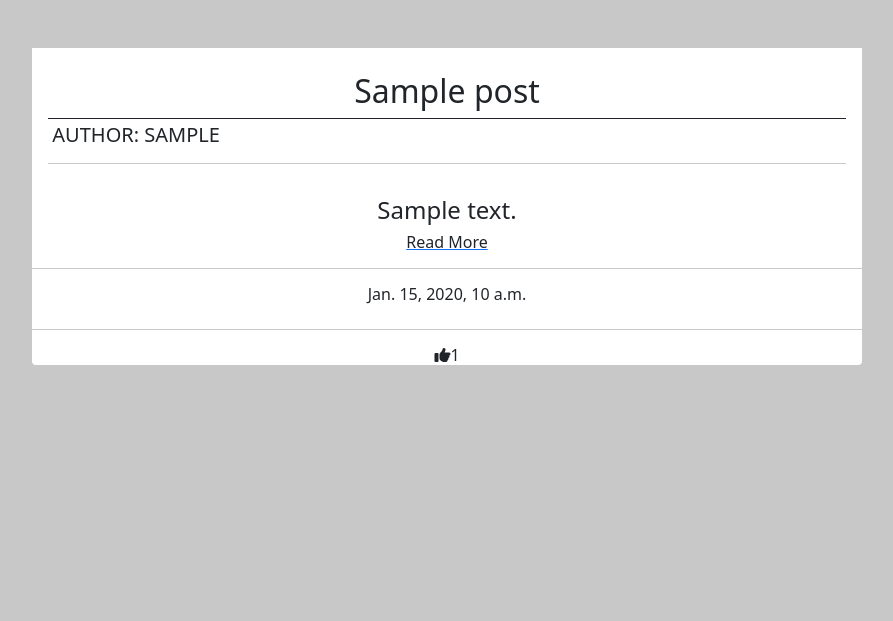
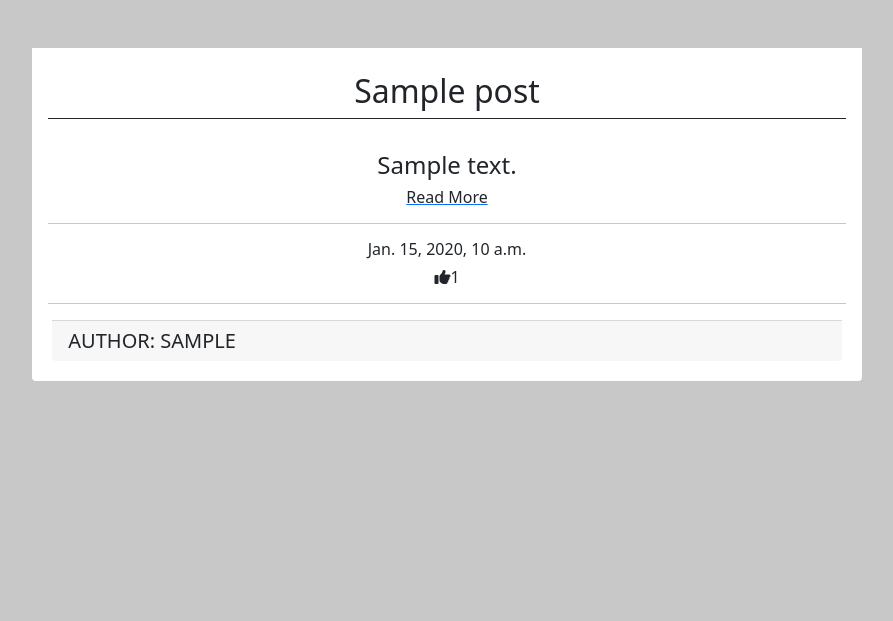
Before and after one commit to rajdavies/pp4-three-lions, a Django app: page / in a window 1280 px wide. Shown: the part 112-733 px from the top of the page, without its empty margins (193-1086 px from the left). Run offline with Django 3.2, Linux system fonts and the light colour scheme; tables that the repository leaves empty hold one stand-in row (values such as "Sample post"); some libraries are stand-ins or nearby versions.

Commit message:
Update index.html

```diff
--- a/templates/index.html
+++ b/templates/index.html
@@ -13,17 +13,20 @@
                     <div class="card mb-4 my-3 align-middle border-dark" style="background-color: #ffffff;">
                         <div class="card-body border-dark" style="background-color: #ffffff;">
                             <h2 class="card-header text-center text-dark border-dark" style="background-color: #ffffff;">{{ post.title }}</h3>
-                                <p class="author h5 text-dark">Author: {{post.author }}</p>
-                                <hr/>
                             </div>
+                            <div class="card-body">
                             <p class="card-text text-center text-dark h4" >{{ post.excerpt }}</p>
                             <a href="{% url 'post_detail' post.slug %}" class="post-link">
                                 <p class="card-text text-center text-dark h6">Read More</p>
                             </a>
                             <hr/>
-                            <p class="card-text text-dark h6 text-center">{{ post.created_on }}</p>
-                            <hr/>
-                            <p class="card-text text-dark h6 text-center"><i class="fa-solid fa-thumbs-up"></i>{{ post.number_of_likes }}</p>
+                            <div class="text-center">
+                            <p class="card-text text-dark h6">{{ post.created_on }}</p>
+                            <p class="card-text text-dark h6"><i class="fa-solid fa-thumbs-up"></i>{{ post.number_of_likes }}</p>
+                            </div>
+                            <hr>
+                            <p class="author card-footer h5 text-dark">Author: {{post.author }}</p>
+                        </div>
                         </div>
                     </div>
                 </div>
```
